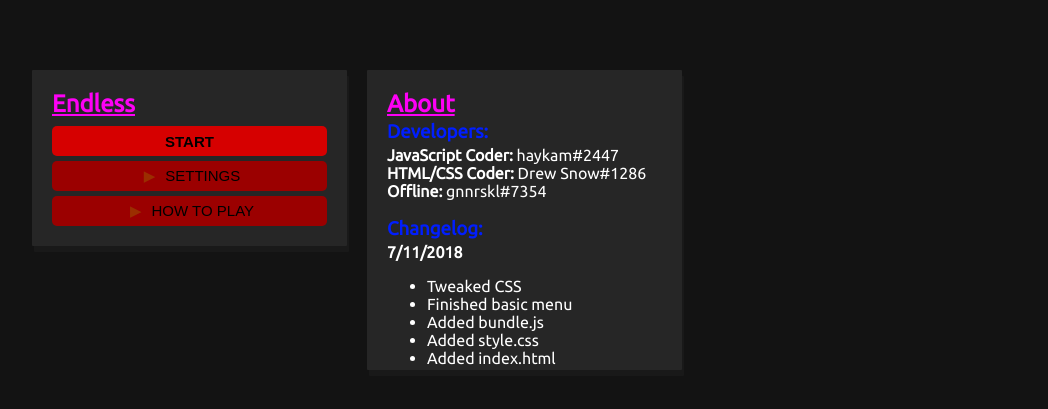
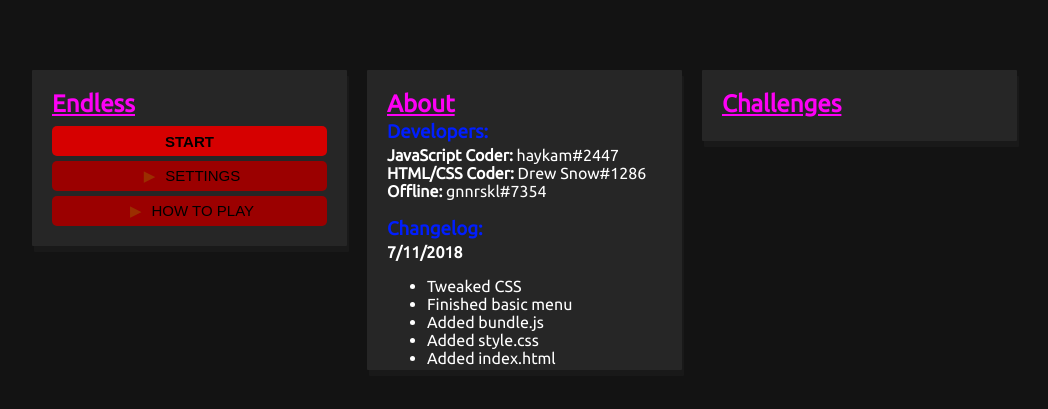
Before and after one commit to haykam821/Nebula-Create-a-Game, a website: page index.html in a window 1280 px wide. Shown: the part 235-644 px from the top of the page, without its empty margins (93-1141 px from the left). Drawn offline with Linux system fonts and the light colour scheme.

Commit message:
Added Challenges
Don't leave these boys out!

```diff
--- a/index.html
+++ b/index.html
@@ -49,6 +49,10 @@
 					<li>Added index.html</li>
 				</ul>
 			</div>
+
+			<div id="challengeMenu" class="menuBoxes">
+				<h2 class="uLine purple">Challenges</h2>
+			</div>
 		</div>
 	</div>
 	<script>
```
